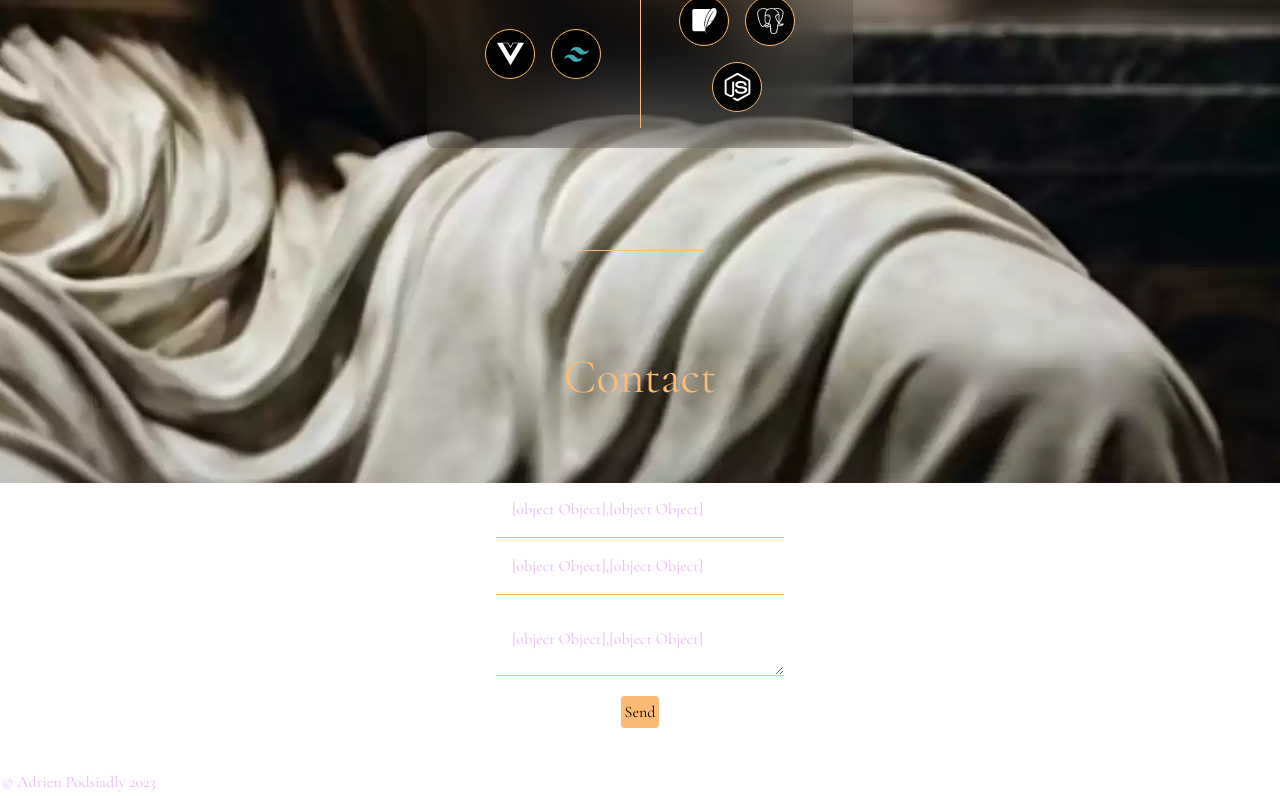
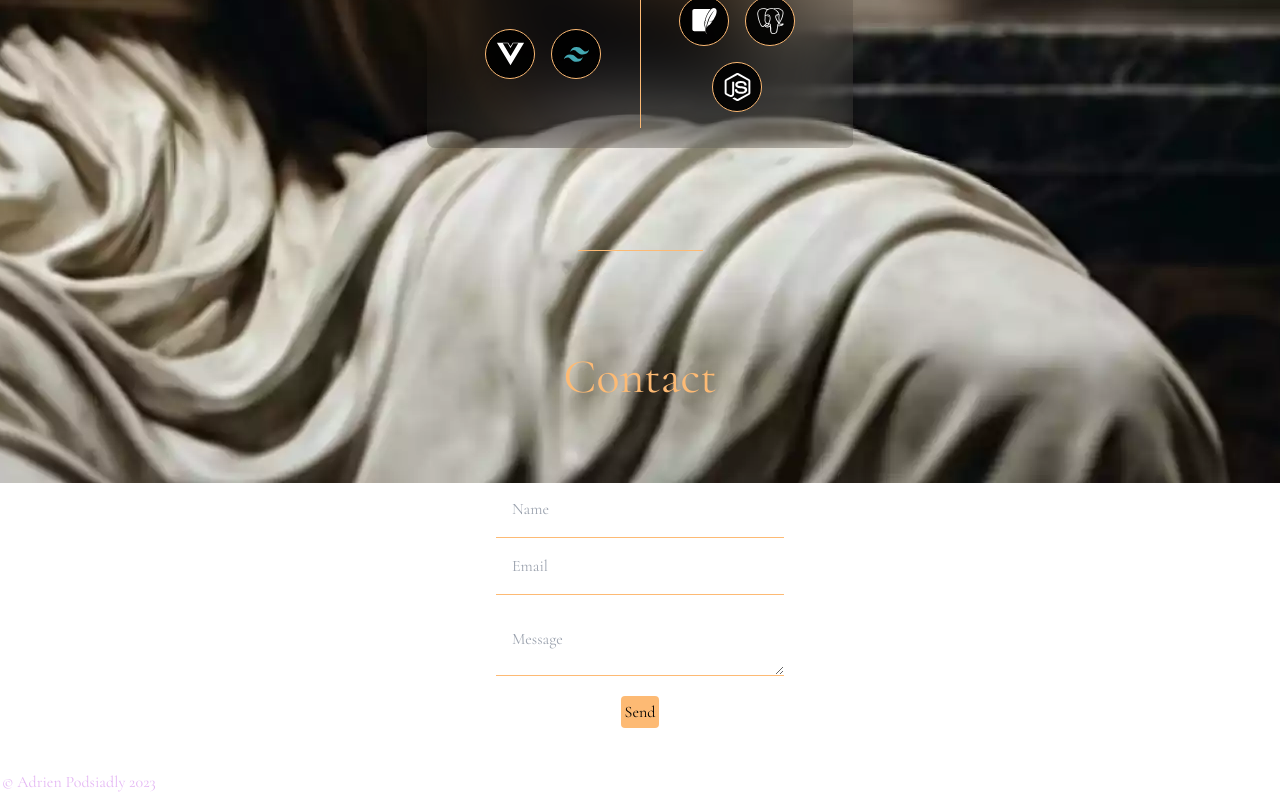
Before and after one commit to Wawarons/portfolio_vue, a Vue app: page / in a window 1280 px wide. Shown: the part 2107-2907 px from the top of the page. Built offline with nearby package versions, Linux system fonts and the light colour scheme; a web font is replaced by a local one.

Commit message:
Contact bug correct

```diff
--- a/src/components/ContactSection.vue
+++ b/src/components/ContactSection.vue
@@ -49,9 +49,9 @@ const {values, errors, defineField} = useForm({
   }),
 });
 
-const email = defineField('email');
-const name = defineField("name");
-const message = defineField("message");
+const [email, emailProps]= defineField('email');
+const [name, nameProps] = defineField("name");
+const [message, messageProps] = defineField("message");
 
 const form = ref(null);
 
```
